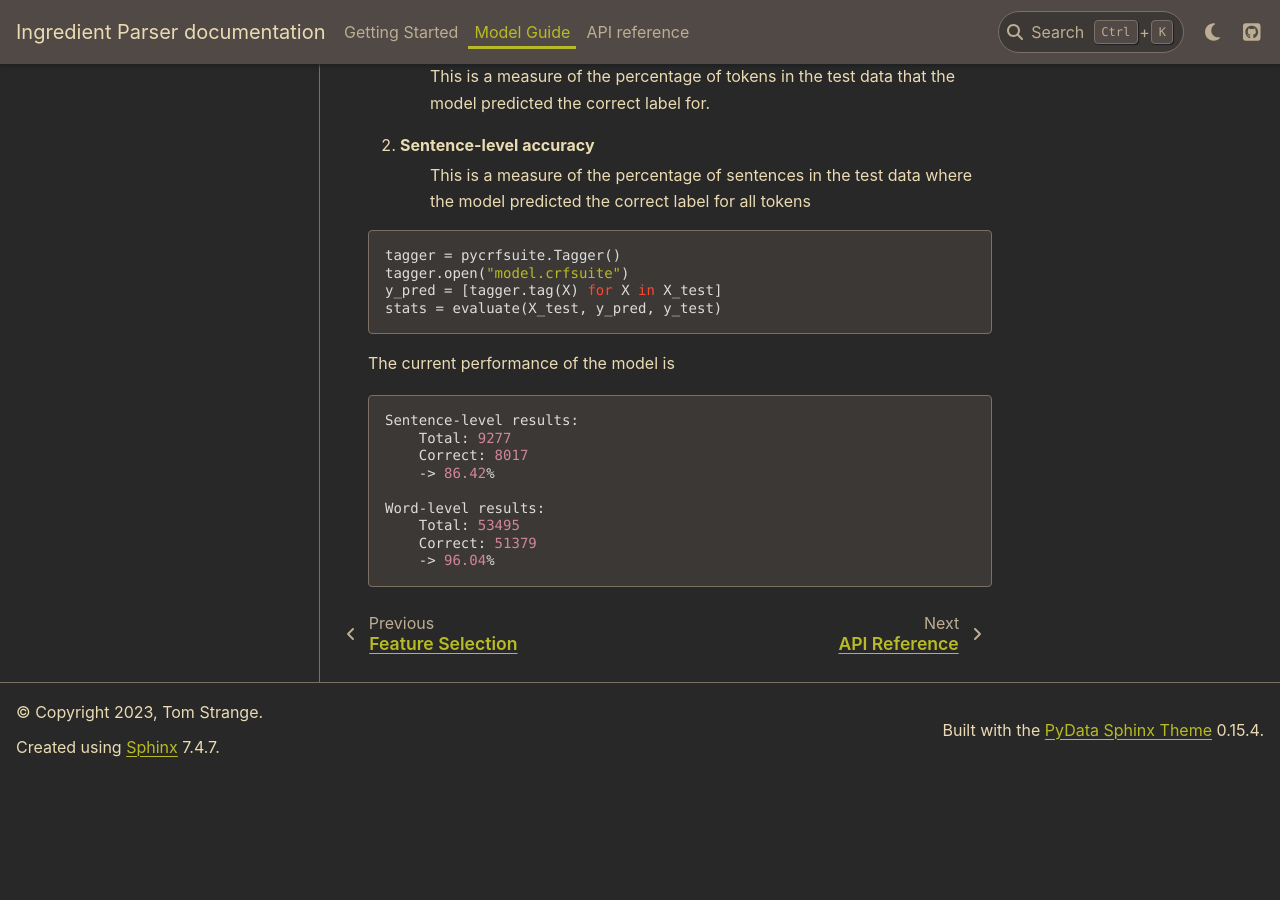
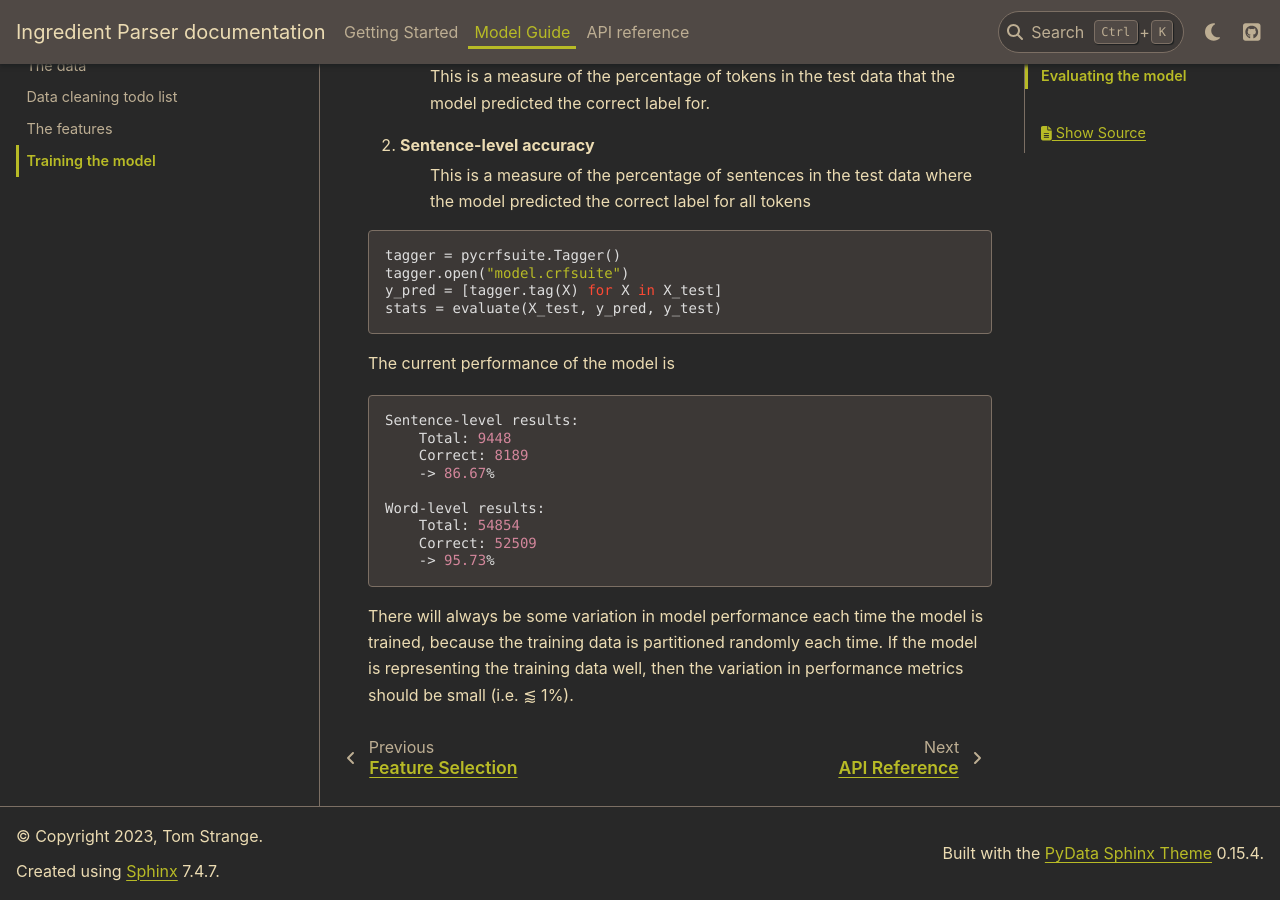
Before and after one commit to strangetom/ingredient-parser, a Sphinx documentation site: the page built from docs/source/guide/training.rst, in a window 1280 px wide and 900 px high, scrolled down 2435 px. Built offline with Sphinx 7.4.7 and the PyData theme 0.15.4, drawn with Linux system fonts in a browser that asks for light colours; before the commit the page ends 3211 px from its top, so only the background shows below that.

Commit message:
Feature: Add new model and update docs

```diff
--- a/docs/source/guide/training.rst
+++ b/docs/source/guide/training.rst
@@ -97,11 +97,13 @@ The current performance of the model is
 .. code::
 
     Sentence-level results:
-        Total: 9277
-        Correct: 8017
-        -> 86.42%
+        Total: 9448
+        Correct: 8189
+        -> 86.67%
 
     Word-level results:
-        Total: 53495
-        Correct: 51379
-        -> 96.04%
+        Total: 54854
+        Correct: 52509
+        -> 95.73%
+
+There will always be some variation in model performance each time the model is trained, because the training data is partitioned randomly each time. If the model is representing the training data well, then the variation in performance metrics should be small (i.e. ⪅ 1%).
```
Also changed, not shown: README.md (+6 -6 lines), docs/source/guide/data.rst (+8 -2 lines), 1 other file.
